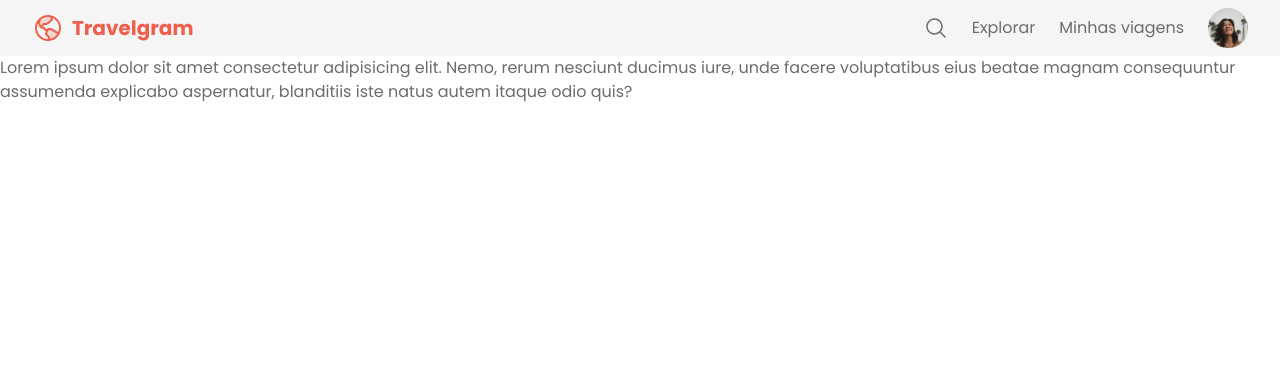
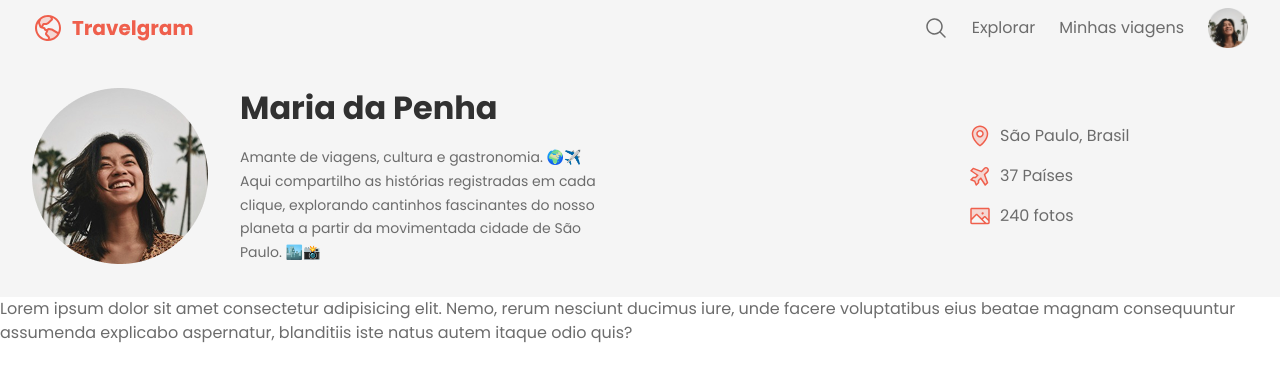
Before and after one commit to hottgbr/travelgram, a plain HTML site: page index.html in a window 1280 px wide. Drawn offline with Linux system fonts and the light colour scheme.

Commit message:
implemented header

```diff
--- a/index.html
+++ b/index.html
@@ -28,6 +28,35 @@
         </li>
       </ul>
     </nav>
+    <header>
+      <div class="container">
+        <div id="profile">
+          <img src="assets/Profile pic.png" alt="profile pic">
+          <div>
+            <h1>Maria da Penha</h1>
+            <p>
+              Amante de viagens, cultura e gastronomia. 🌍✈️  <br>
+              Aqui compartilho as histórias registradas em cada clique, explorando cantinhos fascinantes do nosso planeta a partir da movimentada cidade de São Paulo. 🏙️📸
+            </p>
+          </div>
+        </div>
+
+        <ul id="info">
+          <li>
+            <img src="assets/icons/MapPin.svg" alt="Map Pin">
+            <span>São Paulo, Brasil</span>
+          </li>
+          <li>
+            <img src="assets/icons/AirplaneTilt.svg" alt="Airplane">
+            <span>37 Países</span>
+          </li>
+          <li>
+            <img src="assets/icons/Image.svg" alt="Image">
+            <span>240 fotos</span>
+          </li>
+        </ul>
+      </div>
+    </header>
   </div>
   <p>Lorem ipsum dolor sit amet consectetur adipisicing elit. Nemo, rerum nesciunt ducimus iure, unde facere voluptatibus eius beatae magnam consequuntur assumenda explicabo aspernatur, blanditiis iste natus autem itaque odio quis?</p>
 </body>
--- /dev/null
+++ b/styles/header.css
@@ -0,0 +1,42 @@
+header{
+  padding-block: 32px;
+}
+
+header .container{
+  display:flex;
+  justify-content: space-between;
+  align-items: center;
+}
+#profile {
+  display:flex;
+  gap:32px;
+  align-items: center;
+}
+
+#profile > div {
+  max-width: 384px;
+}
+
+#profile h1{
+  font: var(--text-lg);
+  color: var(--text-color-primary);
+  margin-bottom: 18px;
+}
+
+#profile p{
+  font: var(--text-md);
+}
+
+#info {
+  display: flex;
+  list-style: none;
+  flex-direction: column;
+  gap: 16px;
+  width: 280px;
+}
+
+#info li {
+  display: flex;
+  align-items: center;
+  gap: 8px;
+}
--- a/styles/index.css
+++ b/styles/index.css
@@ -1,2 +1,3 @@
 @import url(global.css);
 @import url(nav.css);
+@import url(header.css);
```
Also changed, not shown: assets/icons/Image.svg (renamed from assets/images/Image.svg).
